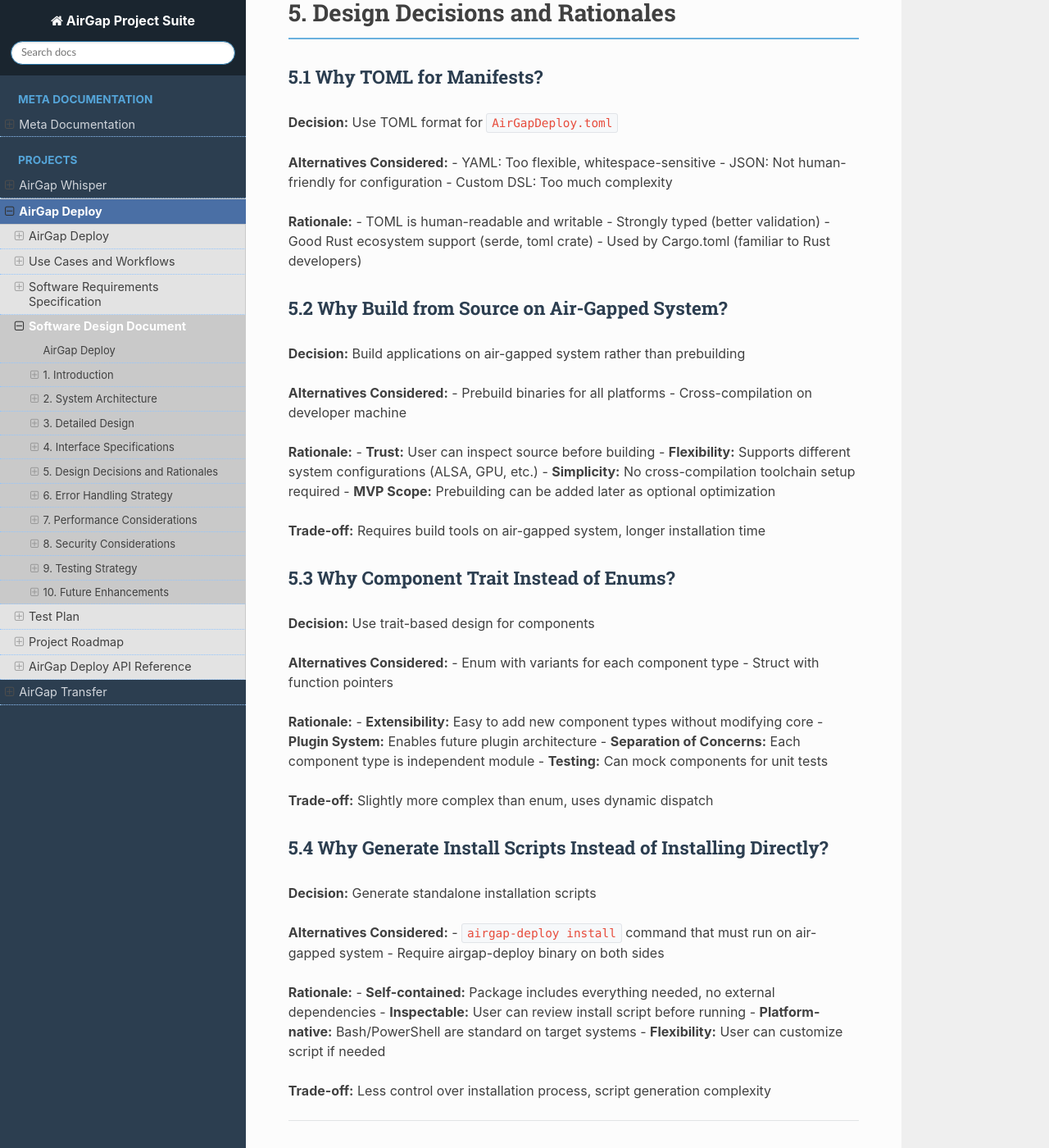
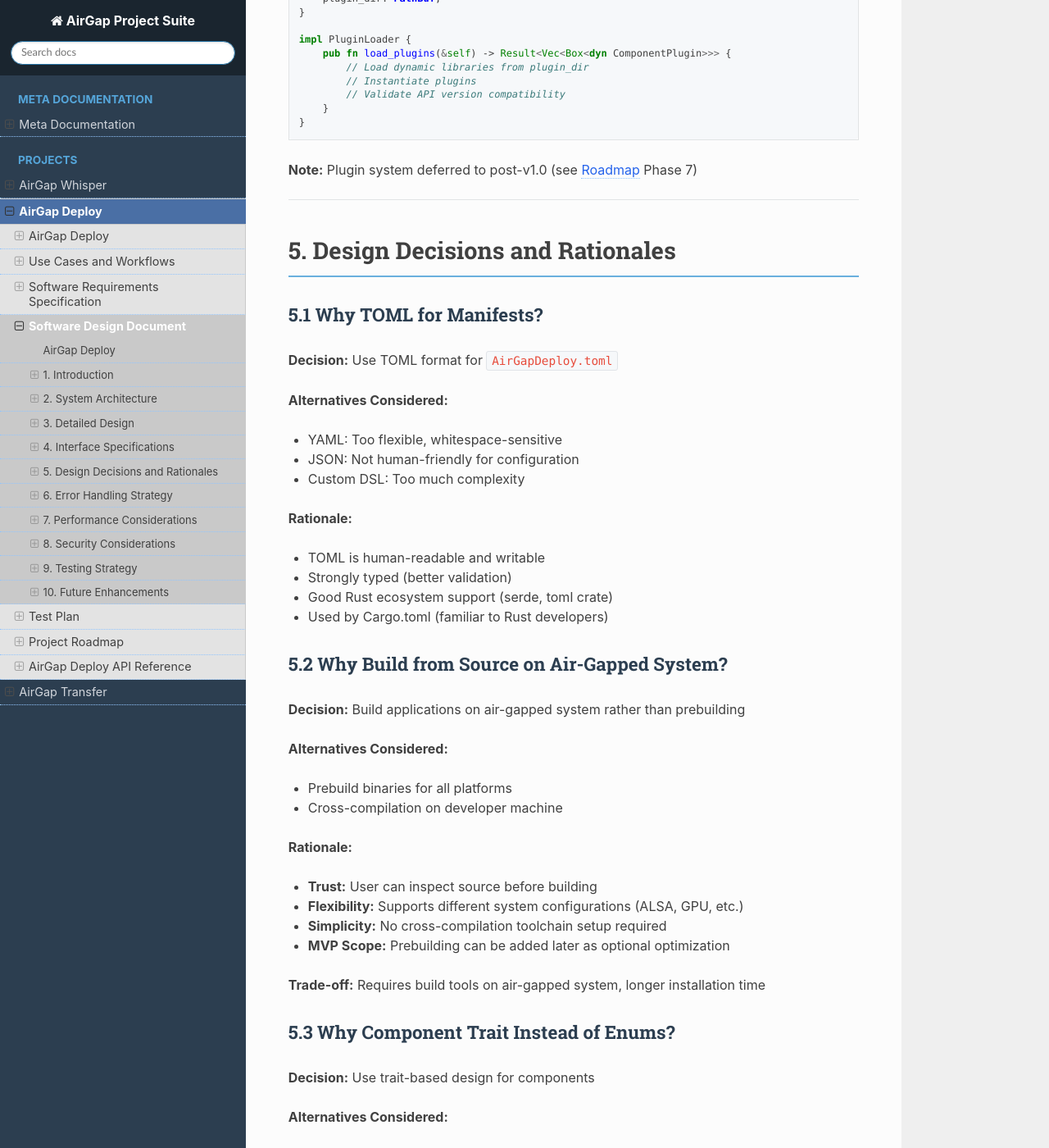
Before and after one commit to Cleanroom-Labs/cleanroom-technical-docs, a Sphinx documentation site: the page built from source/airgap-deploy/design/sdd.rst, in a window 1280 px wide and 1400 px high, scrolled down 10556 px. Shown: the whole window at 82% size. Built offline with Sphinx 7.4.7 and the Read the Docs theme 3.1.0, drawn with Linux system fonts in a browser that asks for light colours; some of the changed text lies outside the part shown.

Commit message:
Fix improper list formatting in Whisper and Deploy documentation
Convert dash-separated inline lists to proper RST bulleted/numbered lists:
- Whisper: Fix In Scope and Out of Scope sections (2 lists)
- Deploy: Fix Benefits, Goals, Out of Scope sections (4 lists)
- Deploy: Fix Collection Algorithm sections with nested bullets (2 lists)
- Deploy: Fix Alternatives/Rationale sections in design decisions (6 lists)
- Deploy: Fix error handling sections (3 lists)
- Deploy: Fix install scripts requirements (1 list)

All documentation now displays properly formatted lists matching AirGap Transfer.

🤖 Generated with [Claude Code](https://claude.com/claude-code)

Co-Authored-By: Claude Sonnet 4.5 <noreply@anthropic.com>

```diff
--- a/source/airgap-deploy/design/sdd.rst
+++ b/source/airgap-deploy/design/sdd.rst
@@ -302,7 +302,24 @@ This architecture provides: - **Clear separation of concerns:** Each stage has a
    include_toolchain = true
    prebuild = false
 
-**Collection Algorithm:** 1. Locate Cargo.toml in source directory 2. If ``vendor = true``: - Execute ``cargo vendor`` to download dependencies - Create ``.cargo/config.toml`` with vendored paths 3. If ``include_toolchain = true``: - Download Rust toolchain installer from static.rust-lang.org - Include in ``rust-installer/`` directory 4. Copy source code and vendor directory to staging 5. If ``prebuild = true``: - Execute ``cargo build --release`` - Include prebuilt binary (deferred to v0.2)
+**Collection Algorithm:**
+
+1. Locate Cargo.toml in source directory
+2. If ``vendor = true``:
+
+   - Execute ``cargo vendor`` to download dependencies
+   - Create ``.cargo/config.toml`` with vendored paths
+
+3. If ``include_toolchain = true``:
+
+   - Download Rust toolchain installer from static.rust-lang.org
+   - Include in ``rust-installer/`` directory
+
+4. Copy source code and vendor directory to staging
+5. If ``prebuild = true``:
+
+   - Execute ``cargo build --release``
+   - Include prebuilt binary (deferred to v0.2)
 
 **Install Steps:**
 
@@ -383,7 +400,17 @@ This architecture provides: - **Clear separation of concerns:** Each stage has a
    required = true
    install_path = "models/base.en.bin"
 
-**Collection Algorithm:** 1. Check cache directory for existing file with matching checksum 2. If not cached: - Download file from URL with progress bar - Support resume via HTTP Range requests - Stream to disk (don’t load entire file in memory) 3. Verify SHA-256 checksum 4. Copy to staging directory
+**Collection Algorithm:**
+
+1. Check cache directory for existing file with matching checksum
+2. If not cached:
+
+   - Download file from URL with progress bar
+   - Support resume via HTTP Range requests
+   - Stream to disk (don't load entire file in memory)
+
+3. Verify SHA-256 checksum
+4. Copy to staging directory
 
 **Install Steps:**
 
@@ -568,9 +612,17 @@ See :doc:`SRS <../requirements/srs>` (Section 3.5) for detailed CLI specificatio
 
 **Decision:** Use trait-based design for components
 
-**Alternatives Considered:** - Enum with variants for each component type - Struct with function pointers
+**Alternatives Considered:**
 
-**Rationale:** - **Extensibility:** Easy to add new component types without modifying core - **Plugin System:** Enables future plugin architecture - **Separation of Concerns:** Each component type is independent module - **Testing:** Can mock components for unit tests
+- Enum with variants for each component type
+- Struct with function pointers
+
+**Rationale:**
+
+- **Extensibility:** Easy to add new component types without modifying core
+- **Plugin System:** Enables future plugin architecture
+- **Separation of Concerns:** Each component type is independent module
+- **Testing:** Can mock components for unit tests
 
 **Trade-off:** Slightly more complex than enum, uses dynamic dispatch
 
@@ -579,9 +631,17 @@ See :doc:`SRS <../requirements/srs>` (Section 3.5) for detailed CLI specificatio
 
 **Decision:** Generate standalone installation scripts
 
-**Alternatives Considered:** - ``airgap-deploy install`` command that must run on air-gapped system - Require airgap-deploy binary on both sides
+**Alternatives Considered:**
 
-**Rationale:** - **Self-contained:** Package includes everything needed, no external dependencies - **Inspectable:** User can review install script before running - **Platform-native:** Bash/PowerShell are standard on target systems - **Flexibility:** User can customize script if needed
+- ``airgap-deploy install`` command that must run on air-gapped system
+- Require airgap-deploy binary on both sides
+
+**Rationale:**
+
+- **Self-contained:** Package includes everything needed, no external dependencies
+- **Inspectable:** User can review install script before running
+- **Platform-native:** Bash/PowerShell are standard on target systems
+- **Flexibility:** User can customize script if needed
 
 **Trade-off:** Less control over installation process, script generation complexity
 
@@ -623,11 +683,23 @@ See :doc:`SRS <../requirements/srs>` (Section 3.5) for detailed CLI specificatio
 6.2 Error Recovery
 ~~~~~~~~~~~~~~~~~~
 
-**Network Errors:** - Retry up to 3 times with exponential backoff - Display clear message with retry attempt number - Suggest checking network connection
+**Network Errors:**
 
-**Checksum Errors:** - Display expected vs actual checksum - Suggest re-downloading file or updating manifest - Do NOT proceed with mismatched checksums
+- Retry up to 3 times with exponential backoff
+- Display clear message with retry attempt number
+- Suggest checking network connection
 
-**IO Errors:** - Display file path and operation that failed - Suggest checking disk space and permissions - Clean up temporary files on failure
+**Checksum Errors:**
+
+- Display expected vs actual checksum
+- Suggest re-downloading file or updating manifest
+- Do NOT proceed with mismatched checksums
+
+**IO Errors:**
+
+- Display file path and operation that failed
+- Suggest checking disk space and permissions
+- Clean up temporary files on failure
 
 6.3 Logging
 ~~~~~~~~~~~
--- a/source/airgap-deploy/readme.rst
+++ b/source/airgap-deploy/readme.rst
@@ -340,7 +340,10 @@ macOS    Full    Tested on macOS 10.15+ (Intel and Apple Silicon)
 Windows  Full    Tested on Windows 10/11
 ======== ======= ================================================
 
-**Generated install scripts:** - Linux/macOS: Bash 4.0+ - Windows: PowerShell 5.1+
+**Generated install scripts:**
+
+- Linux/macOS: Bash 4.0+
+- Windows: PowerShell 5.1+
 
 Building
 --------
```
Also changed, not shown: other parts of source/airgap-deploy/design/sdd.rst (+21 -4 lines), source/airgap-deploy/requirements/srs.rst (+21 -4 lines), source/airgap-whisper/requirements/srs.rst (+13 -2 lines).
